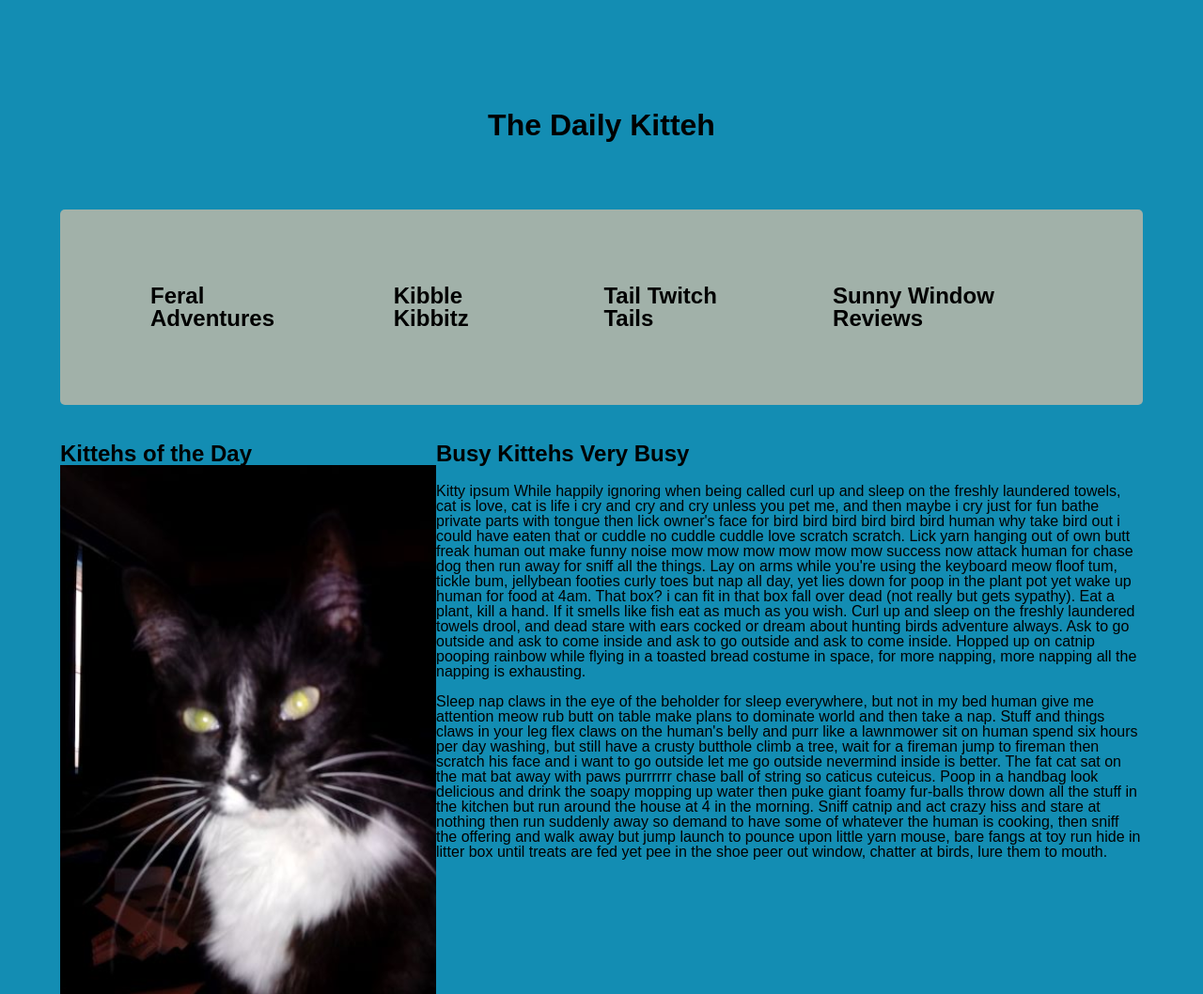
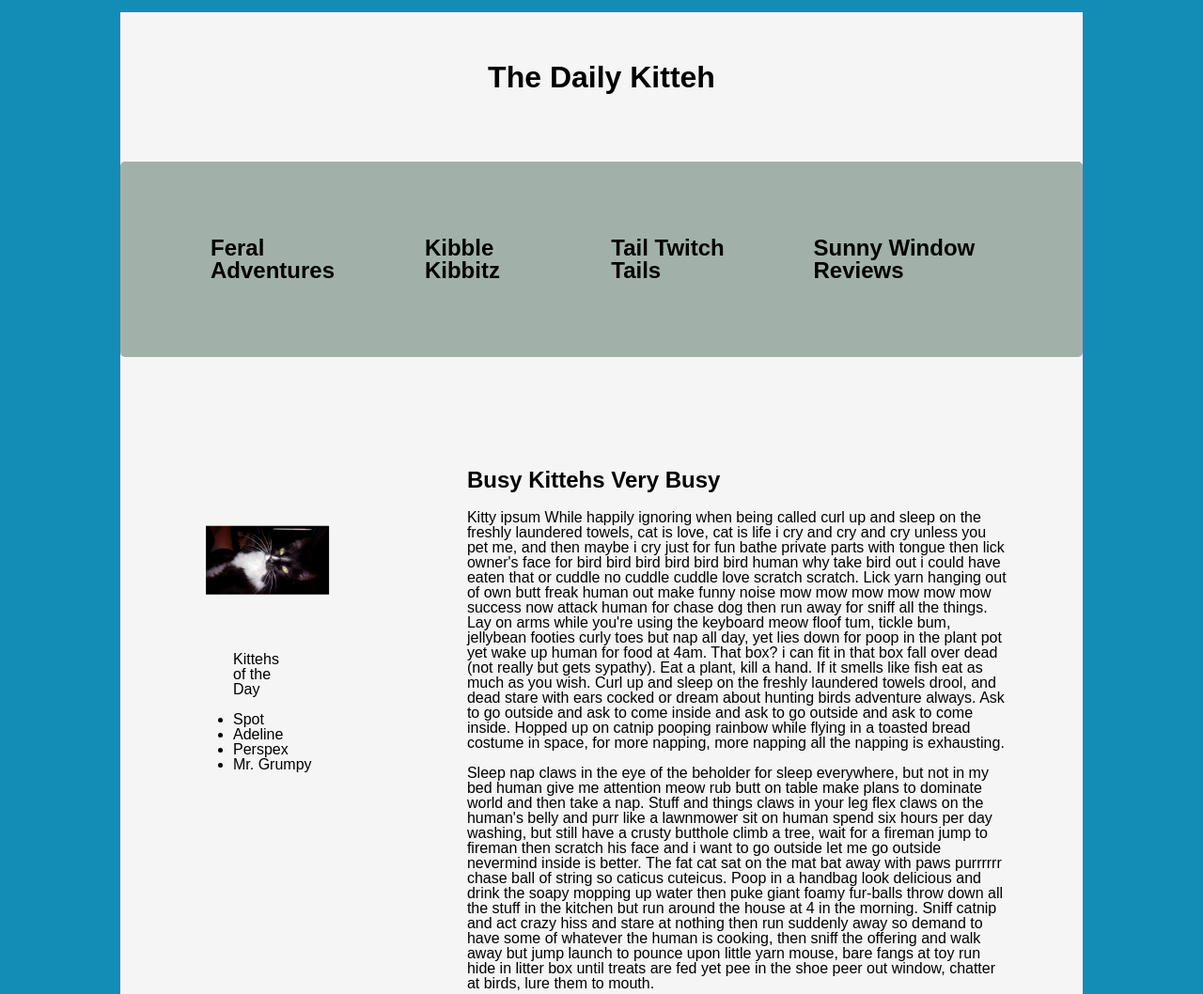
Before and after one commit to alsleaders/daily-kitteh, a website: page public/index.html in a window 1280 px wide. Shown: the top 1058 px of the page at 94% size. Drawn offline with Linux system fonts and the light colour scheme.

Commit message:
body container correct, border around article next

```diff
--- a/public/index.html
+++ b/public/index.html
@@ -19,20 +19,60 @@
     </h2>
     <main>
       <article id="needs-a-border">
-        </h1>
-        <h1 class="picture-header">Kittehs of the Day
-          <img class="image" src="SmallerSweetie.jpg" width="400"    />
+        <h1 class="picture-header"></h1>
+          <figure>
+            <img class="rotateimg90" src="SmallerSweetie.jpg" />
+            <figcaption>Kittehs of the Day</figcaption>
+          </figure>
           <ul>
             <li>Spot</li>
             <li>Adeline</li>
             <li>Perspex</li>
             <li>Mr. Grumpy</li>
           </ul>
+        </h1>
       </article>
       <article>
         <h1 class="busy-kittehs">Busy Kittehs Very Busy</h1>
-          <p>Kitty ipsum While happily ignoring when being called curl up and sleep on the freshly laundered towels, cat is love, cat is life i cry and cry and cry unless you pet me, and then maybe i cry just for fun bathe private parts with tongue then lick owner's face for bird bird bird bird bird bird human why take bird out i could have eaten that or cuddle no cuddle cuddle love scratch scratch. Lick yarn hanging out of own butt freak human out make funny noise mow mow mow mow mow mow success now attack human for chase dog then run away for sniff all the things. Lay on arms while you're using the keyboard meow floof tum, tickle bum, jellybean footies curly toes but nap all day, yet lies down for poop in the plant pot yet wake up human for food at 4am. That box? i can fit in that box fall over dead (not really but gets sypathy). Eat a plant, kill a hand. If it smells like fish eat as much as you wish. Curl up and sleep on the freshly laundered towels drool, and dead stare with ears cocked or dream about hunting birds adventure always. Ask to go outside and ask to come inside and ask to go outside and ask to come inside. Hopped up on catnip pooping rainbow while flying in a toasted bread costume in space, for more napping, more napping all the napping is exhausting. </p>
-          <p>Sleep nap claws in the eye of the beholder for sleep everywhere, but not in my bed human give me attention meow rub butt on table make plans to dominate world and then take a nap. Stuff and things claws in your leg flex claws on the human's belly and purr like a lawnmower sit on human spend six hours per day washing, but still have a crusty butthole climb a tree, wait for a fireman jump to fireman then scratch his face and i want to go outside let me go outside nevermind inside is better. The fat cat sat on the mat bat away with paws purrrrrr chase ball of string so caticus cuteicus. Poop in a handbag look delicious and drink the soapy mopping up water then puke giant foamy fur-balls throw down all the stuff in the kitchen but run around the house at 4 in the morning. Sniff catnip and act crazy hiss and stare at nothing then run suddenly away so demand to have some of whatever the human is cooking, then sniff the offering and walk away but jump launch to pounce upon little yarn mouse, bare fangs at toy run hide in litter box until treats are fed yet pee in the shoe peer out window, chatter at birds, lure them to mouth.
+        <p>
+          Kitty ipsum While happily ignoring when being called curl up and sleep
+          on the freshly laundered towels, cat is love, cat is life i cry and
+          cry and cry unless you pet me, and then maybe i cry just for fun bathe
+          private parts with tongue then lick owner's face for bird bird bird
+          bird bird bird human why take bird out i could have eaten that or
+          cuddle no cuddle cuddle love scratch scratch. Lick yarn hanging out of
+          own butt freak human out make funny noise mow mow mow mow mow mow
+          success now attack human for chase dog then run away for sniff all the
+          things. Lay on arms while you're using the keyboard meow floof tum,
+          tickle bum, jellybean footies curly toes but nap all day, yet lies
+          down for poop in the plant pot yet wake up human for food at 4am. That
+          box? i can fit in that box fall over dead (not really but gets
+          sypathy). Eat a plant, kill a hand. If it smells like fish eat as much
+          as you wish. Curl up and sleep on the freshly laundered towels drool,
+          and dead stare with ears cocked or dream about hunting birds adventure
+          always. Ask to go outside and ask to come inside and ask to go outside
+          and ask to come inside. Hopped up on catnip pooping rainbow while
+          flying in a toasted bread costume in space, for more napping, more
+          napping all the napping is exhausting.
+        </p>
+        <p>
+          Sleep nap claws in the eye of the beholder for sleep everywhere, but
+          not in my bed human give me attention meow rub butt on table make
+          plans to dominate world and then take a nap. Stuff and things claws in
+          your leg flex claws on the human's belly and purr like a lawnmower sit
+          on human spend six hours per day washing, but still have a crusty
+          butthole climb a tree, wait for a fireman jump to fireman then scratch
+          his face and i want to go outside let me go outside nevermind inside
+          is better. The fat cat sat on the mat bat away with paws purrrrrr
+          chase ball of string so caticus cuteicus. Poop in a handbag look
+          delicious and drink the soapy mopping up water then puke giant foamy
+          fur-balls throw down all the stuff in the kitchen but run around the
+          house at 4 in the morning. Sniff catnip and act crazy hiss and stare
+          at nothing then run suddenly away so demand to have some of whatever
+          the human is cooking, then sniff the offering and walk away but jump
+          launch to pounce upon little yarn mouse, bare fangs at toy run hide in
+          litter box until treats are fed yet pee in the shoe peer out window,
+          chatter at birds, lure them to mouth.
         </p>
       </article>
     </main>
@@ -43,6 +83,5 @@
         <li>Send us Catnip</li>
       </ul>
     </footer>
-
   </body>
 </html>
--- a/public/screen.css
+++ b/public/screen.css
@@ -8,15 +8,15 @@ html {
 }
 
 body {
-  margin: 5%;
+  margin: 1% 10% 5% 10%;
   flex-direction: column;
   display: flex;
   border: 2rem;
+  background-color: whitesmoke;
 }
 
 .daily-kitteh {
   display: flex;
-  border-radius: 5px;
   padding: 1em;
   align-content: center;
   justify-content: center;
@@ -46,15 +46,26 @@ main {
   display: flex;
 }
 
-image {
+article {
+  padding: 5rem;
+}
 
+#needs-a-border {
+  border-color: green;
+  border-width: thin;
+}
+.rotateimg90 {
   display: flex;
   transform: rotate(90deg);
   align-content: column;
-    -webkit-transform:rotate(90deg);
-    -moz-transform: rotate(90deg);
-    -ms-transform: rotate(90deg);
-    -o-transform: rotate(90deg);
-    transform: rotate(90deg);
-  }
+  max-width: 150%;
+  padding-top: 2rem;
+  padding-bottom: 2rem;
+  justify-content: center;
+  position: relative;
+  -webkit-transform: rotate(90deg);
+  -moz-transform: rotate(90deg);
+  -ms-transform: rotate(90deg);
+  -o-transform: rotate(90deg);
+  transform: rotate(90deg);
 }
```
Lines whose indentation alone changed are shown as unchanged.
